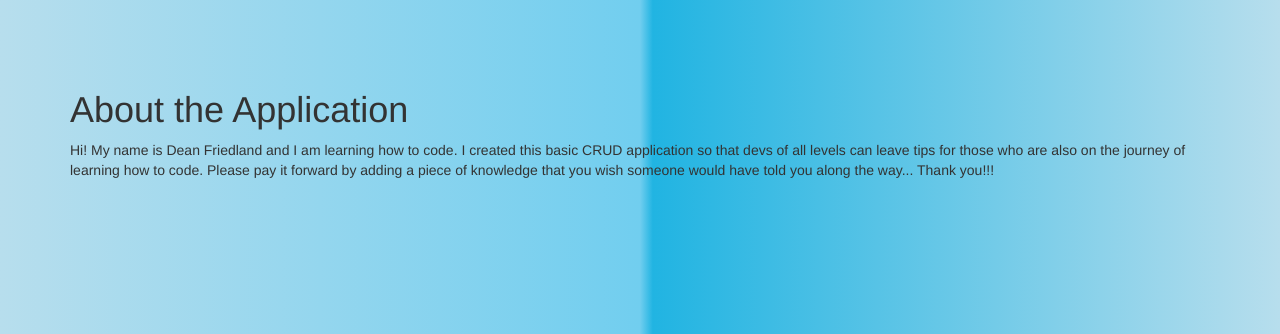
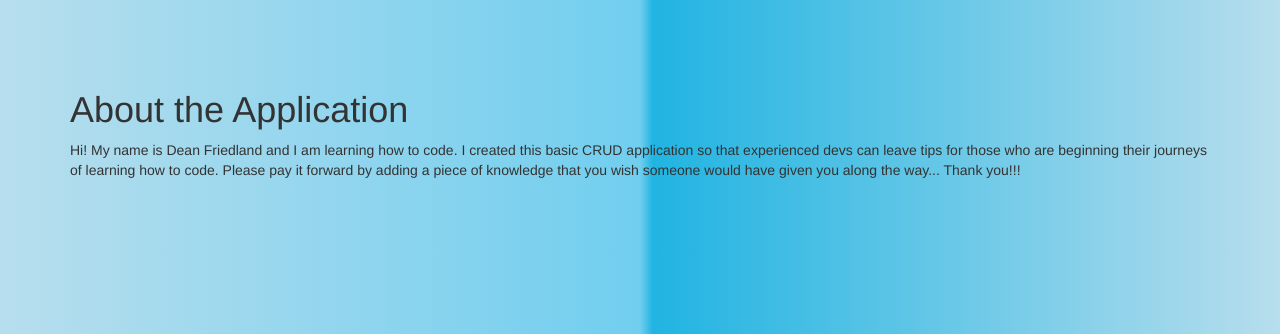
Before and after one commit to dfmmalaw/Portfolio-PHP-, a Yii app: template views/site/story.php in a window 1280 px wide. Shown: the top 334 px of the page. Run offline with PHP 8.4 and a stand-in for Yii, Linux system fonts and the light colour scheme; the template is opened without the code that fills it, so the values that code supplies are empty; some libraries are stand-ins or nearby versions.

Commit message:
added some more content to the about page

```diff
--- a/views/site/story.php
+++ b/views/site/story.php
@@ -12,10 +12,10 @@ $this->params['breadcrumbs'][] = $this->title;
 
     <p>
         Hi! My name is Dean Friedland and I am
-        learning how to code. I created this basic CRUD application so that devs
-        of all levels can leave tips for those who are also on the journey of learning how to
+        learning how to code. I created this basic CRUD application so that experienced
+        devs can leave tips for those who are beginning their journeys of learning how to
         code. Please pay it forward by adding a piece of knowledge that you wish
-        someone would have told you along the way... Thank you!!!
+        someone would have given you along the way... Thank you!!!
     </p>
 
 </div>
```
